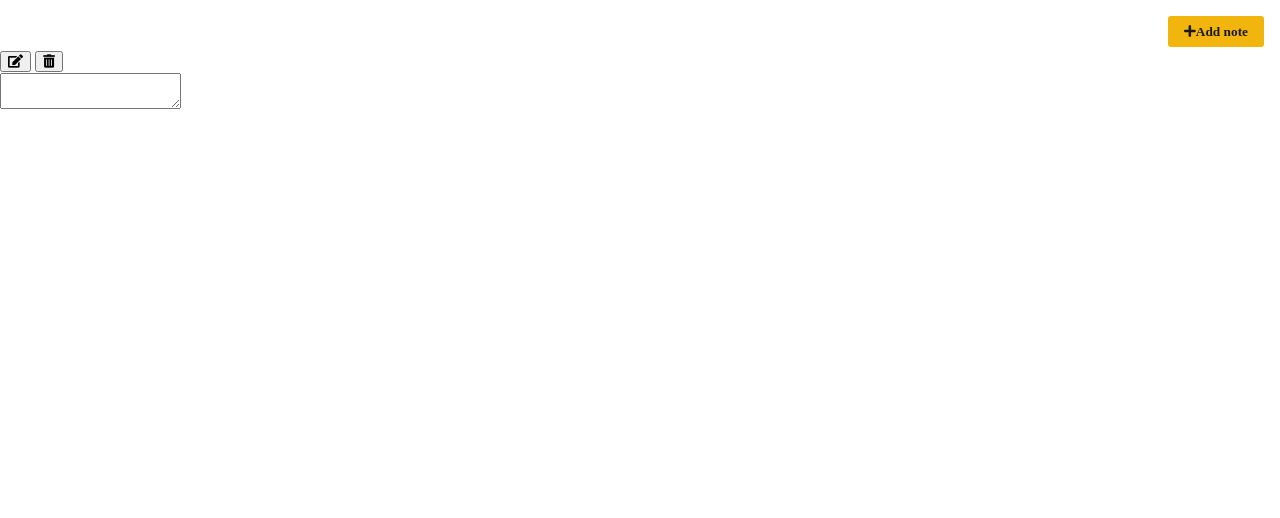
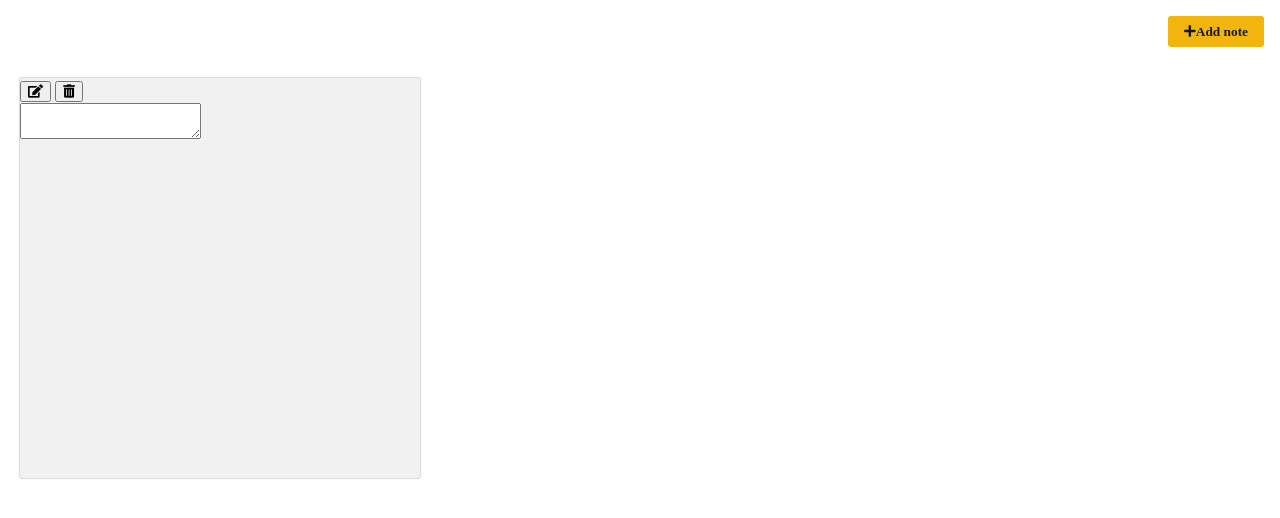
Before and after one commit to o0p/notes-app, a plain HTML site: page index.html in a window 1280 px wide. Drawn offline with nearby package versions, Linux system fonts and the light colour scheme.

Commit message:
Add .note style

```diff
--- a/index.html
+++ b/index.html
@@ -13,7 +13,8 @@
         <i class="fas fa-plus">Add note</i>
     </button>
 
-    <div class="nete">
+
+    <div class="note">
         <div class="tools">
             <button class="edit">
                 <i class="fas fa-edit"></i>
--- a/style.css
+++ b/style.css
@@ -1,5 +1,4 @@
-@import url('https://fonts.googleapis.com/css2?family=Poppins:wght@200;500&display=swap');
-
+@import url('https://fonts.googleapis.com/css2?family=Poppins:wght@200;400&display=swap');
 
 * {
     box-sizing: border-box;
@@ -24,3 +23,12 @@ body {
     padding: 0.5rem 1rem;
     cursor: pointer;
 }
+
+.note {
+    background-color: #f1f1f1;
+    box-shadow: 0 0 1px 1px rgba(0, 0, 0, 0.15);
+    border-radius: 2px;
+    margin: 30px 20px;
+    height: 400px;
+    width: 400px;
+}
```
